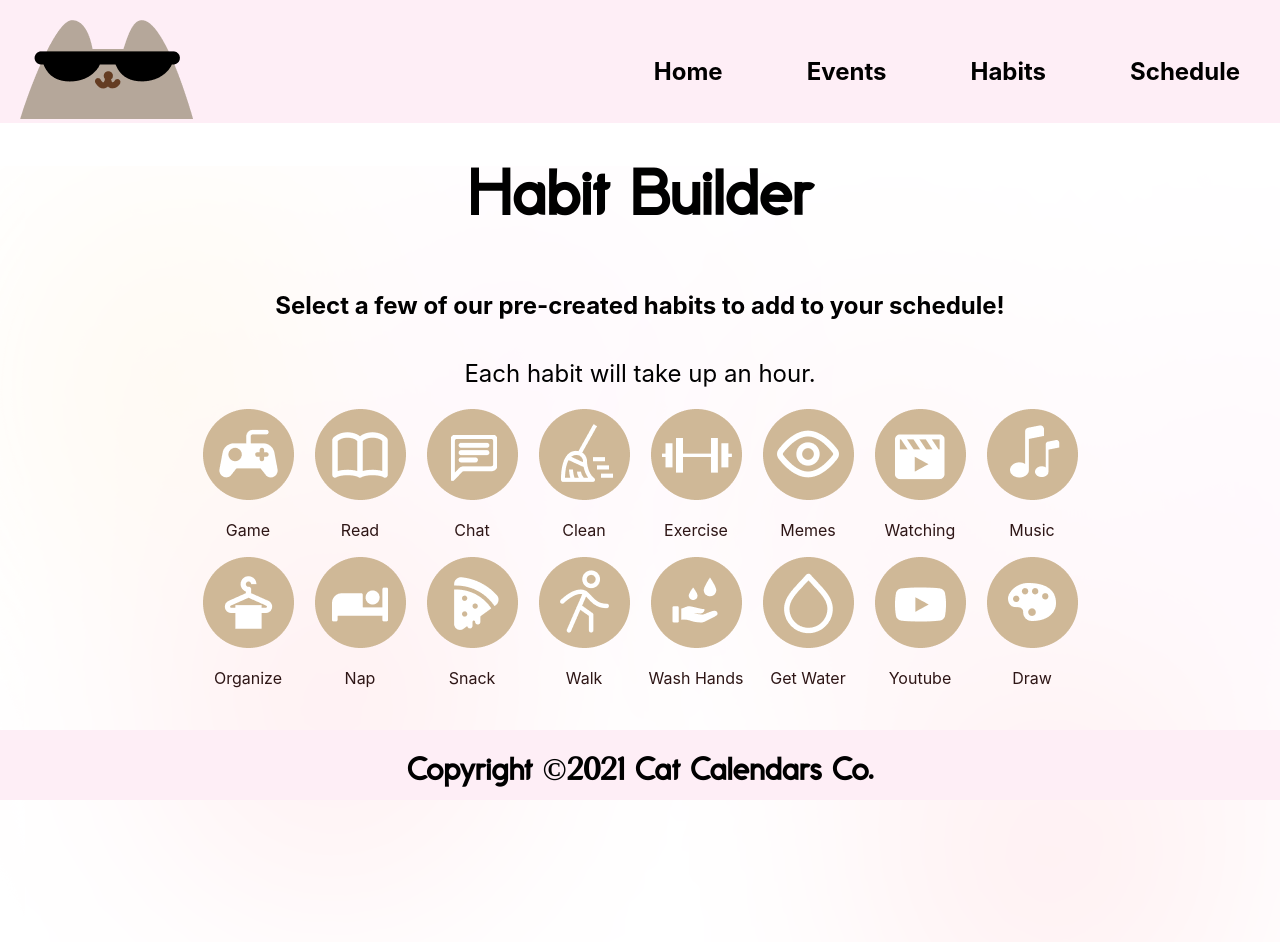
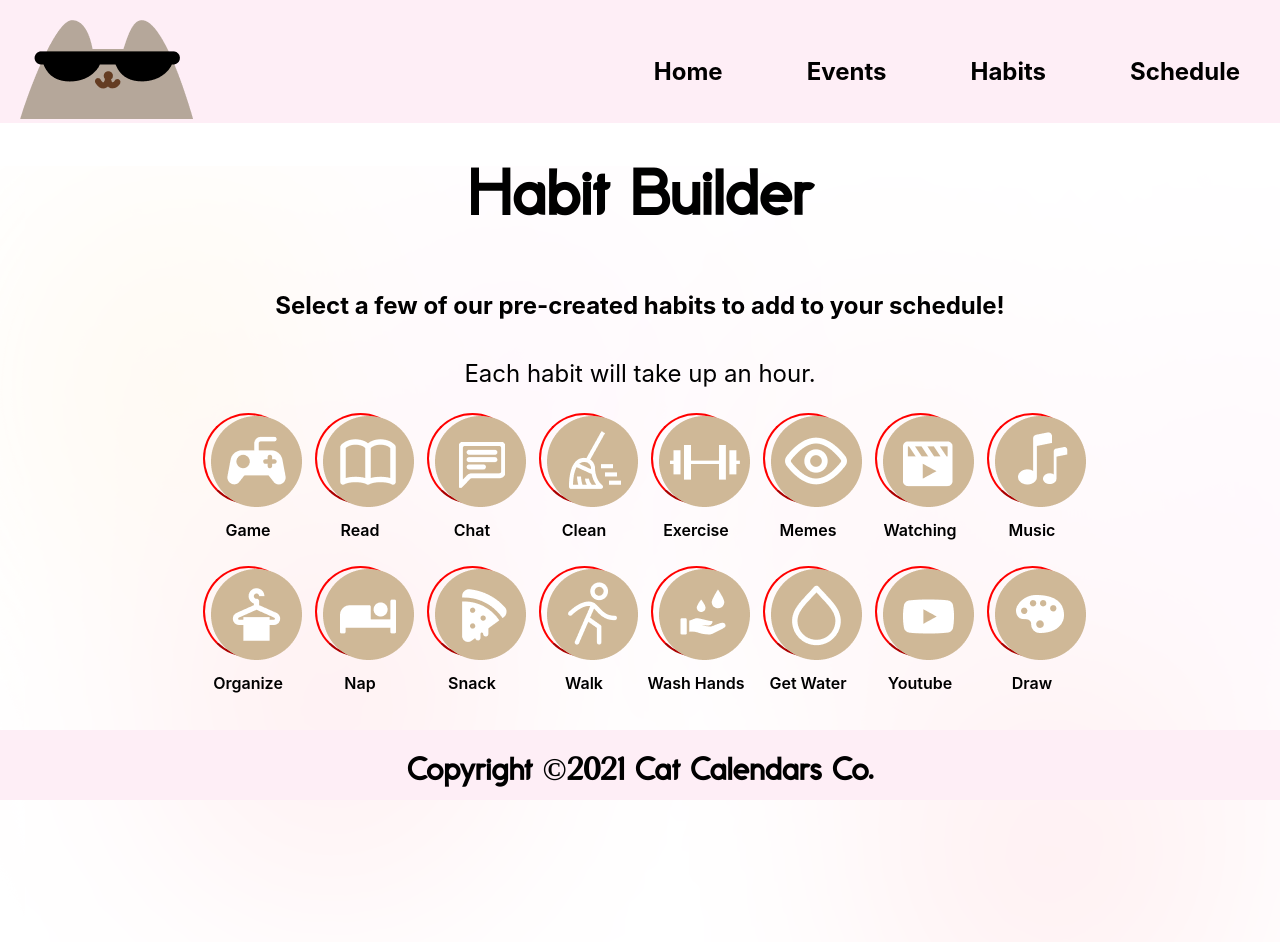
Before and after one commit to anyuan-chen/cat-calendar, a React (Create React App) app: page /habits in a window 1280 px wide. Shown: the top 942 px of the page. Built offline with nearby package versions, Linux system fonts and the light colour scheme.

Commit message:
trying to get the buttons to not look like misshapen chestnuts

```diff
--- a/src/components/Habit.css
+++ b/src/components/Habit.css
@@ -1,30 +1,29 @@
-
 #habit {
-  border: none;
+  border-color: red;
+  height: 91px;
+  width: 91px;
   background: transparent;
   border-radius: 100%;
 }
-
 #habit:hover {
   box-shadow: 0 12px 16px 0 rgba(0, 0, 0, 0.199),
     0 17px 50px 0 rgba(0, 0, 0, 0.19);
-  background-color: #97784d;
-  border-radius: 50%;
+  background-color: purple;
+  border-radius: 100%;
 }
-
 #buttLabel {
-  color: rgb(46, 22, 22);
+  color: black;
   text-align: center;
+  font-weight: 600;
 }
-
 .clicked {
   box-shadow: 0 12px 16px 0 rgba(0, 0, 0, 0.199),
     0 17px 50px 0 rgba(0, 0, 0, 0.19);
-  background-color: #97784d;
-  border-radius: 50%;
+  border-radius: 100%;
 }
 .container {
-    display: flex;
-    flex-direction: column;
-    align-items: center;
+  display: flex;
+  flex-direction: column;
+  align-items: center;
+  padding: 5px;
 }
```
